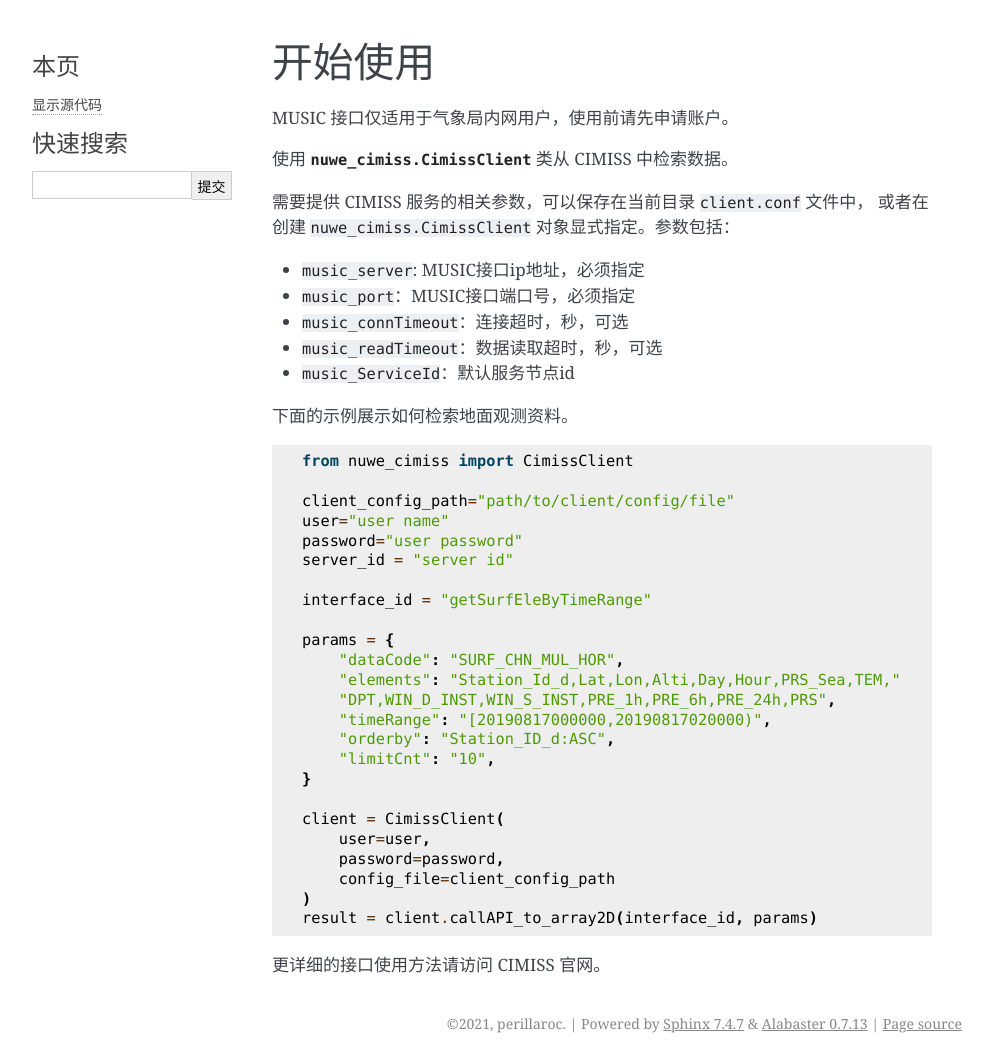
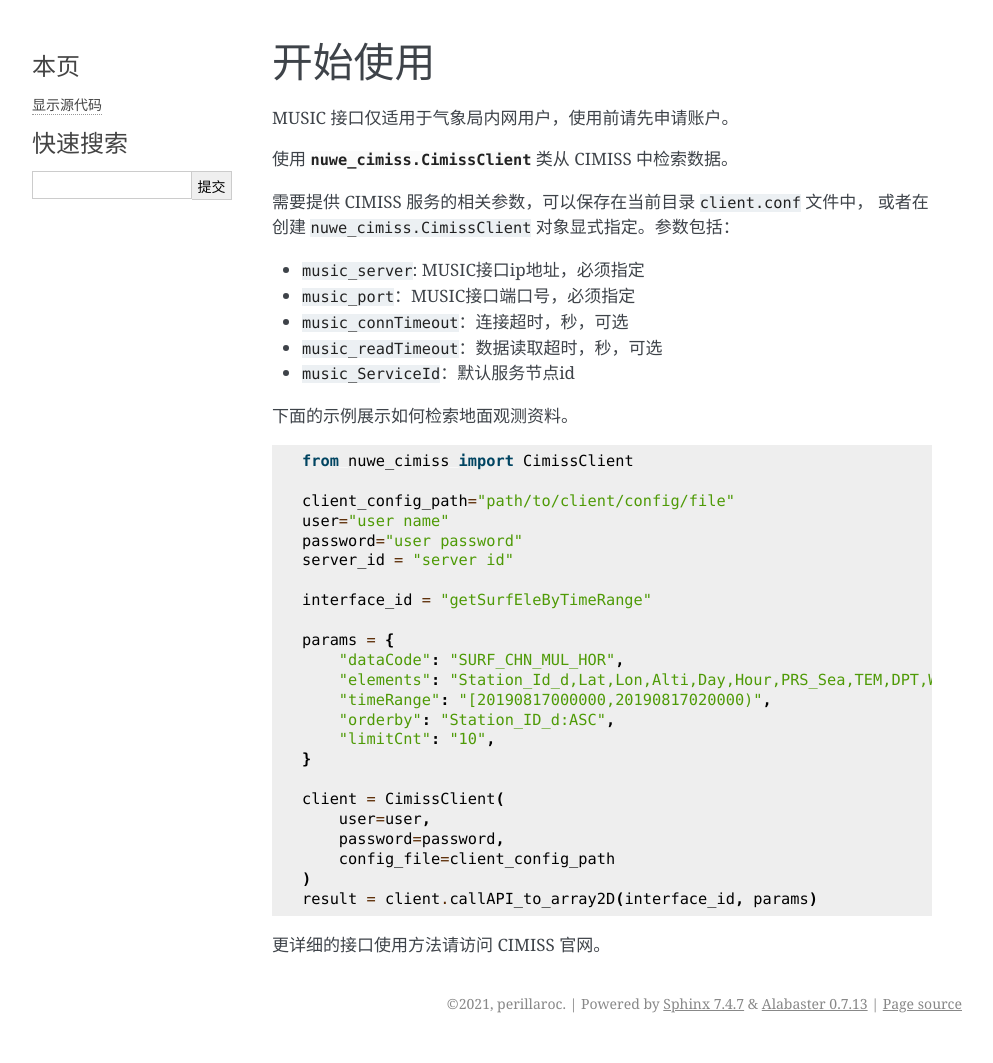
Before and after one commit to perillaroc/nuwe-cmadaas-python, a Sphinx documentation site: the page built from docs/source/usage/quickstart.rst, in a window 1280 px wide. Shown: the whole page, without its empty margins (148-1141 px from the left). Built offline with Sphinx 7.4.7, drawn with Linux system fonts in a browser that asks for light colours.

Commit message:
:art: do some arts.

```diff
--- a/docs/source/usage/quickstart.rst
+++ b/docs/source/usage/quickstart.rst
@@ -30,8 +30,7 @@
 
     params = {
         "dataCode": "SURF_CHN_MUL_HOR",
-        "elements": "Station_Id_d,Lat,Lon,Alti,Day,Hour,PRS_Sea,TEM,"
-        "DPT,WIN_D_INST,WIN_S_INST,PRE_1h,PRE_6h,PRE_24h,PRS",
+        "elements": "Station_Id_d,Lat,Lon,Alti,Day,Hour,PRS_Sea,TEM,DPT,WIN_D_INST,WIN_S_INST,PRE_1h,PRE_6h,PRE_24h,PRS",
         "timeRange": "[20190817000000,20190817020000)",
         "orderby": "Station_ID_d:ASC",
         "limitCnt": "10",
```
Also changed, not shown: README.md (+1 -2 lines), 1 other file.
